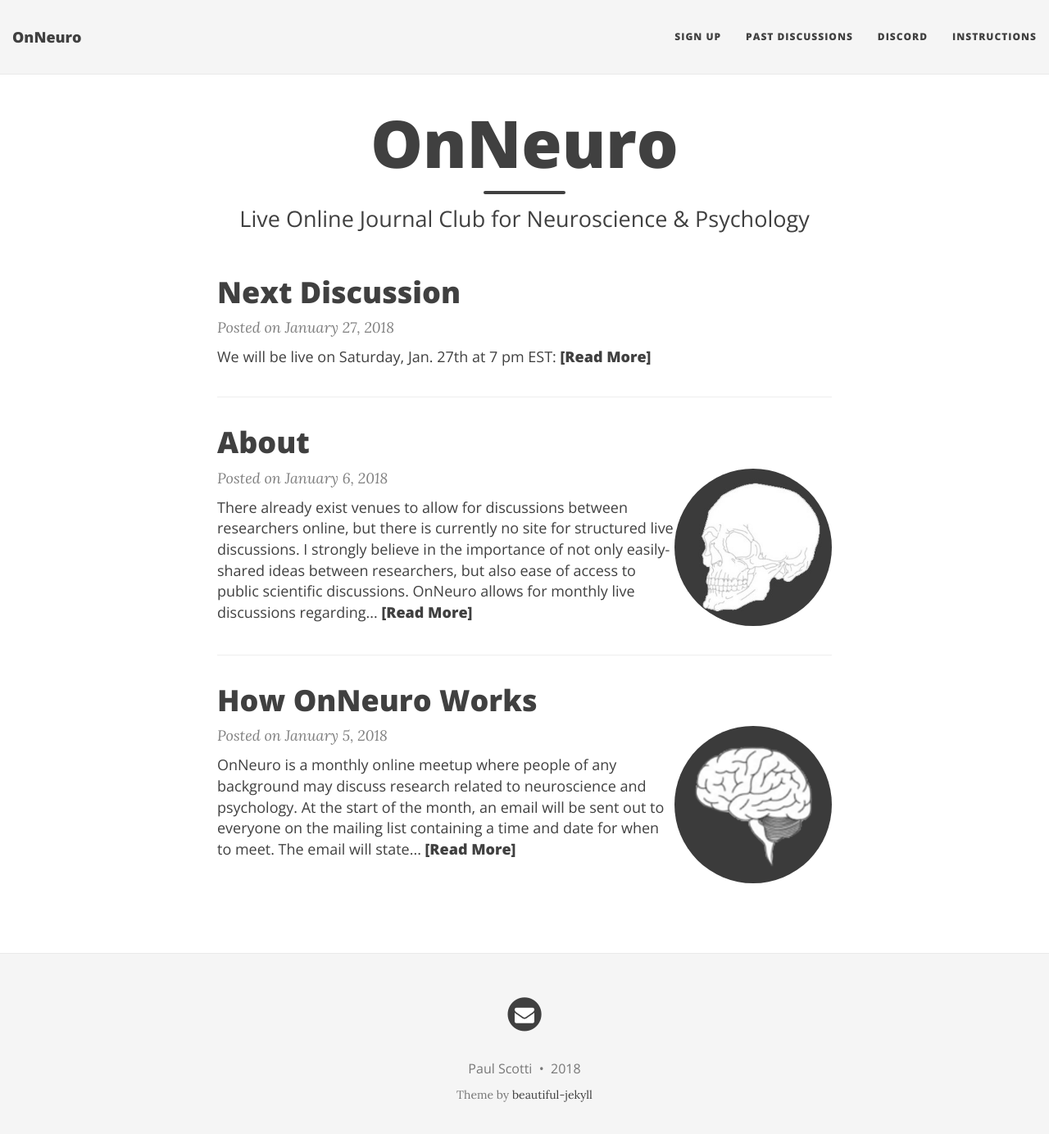
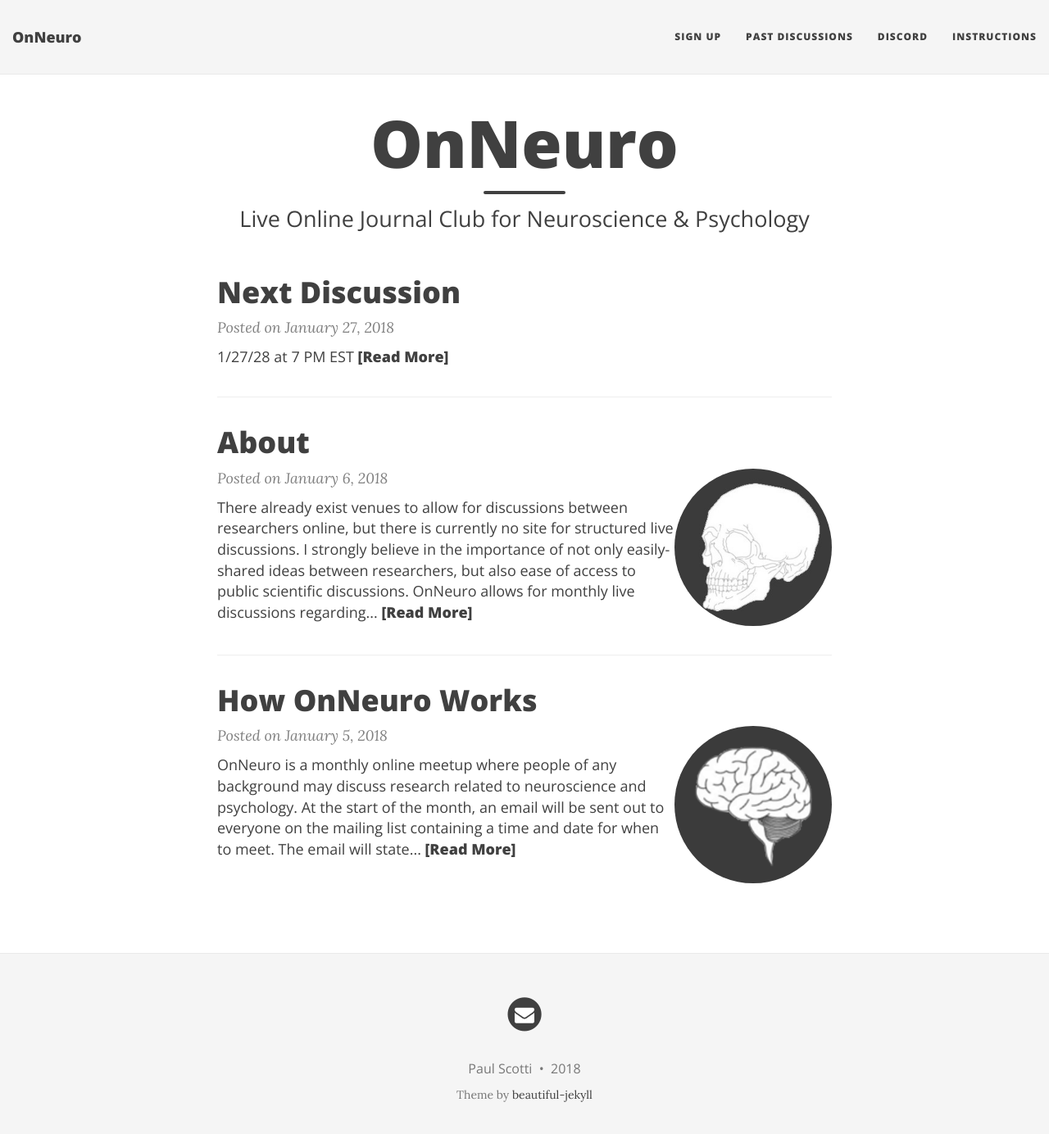
Before and after one commit to OnNeuro/onneuro.github.io, a Jekyll site: the page built from index.html, in a window 1280 px wide and 1397 px high. Shown: the top 1384 px of the window at 82% size. Built offline with Jekyll 4.4.1, drawn with Linux system fonts in a browser that asks for light colours; nearby versions of some CDN libraries; the list of posts is cut into pages by our own code.

Commit message:
Update 2018-01-27-Live.md

```diff
--- a/_posts/2018-01-27-Live.md
+++ b/_posts/2018-01-27-Live.md
@@ -1,6 +1,7 @@
 ---
 layout: post
 title: Next Discussion
+excerpt: 1/27/28 at 7 PM EST
 ---
 
 ## We will be live on Saturday, Jan. 27th at 7 pm EST:
```
